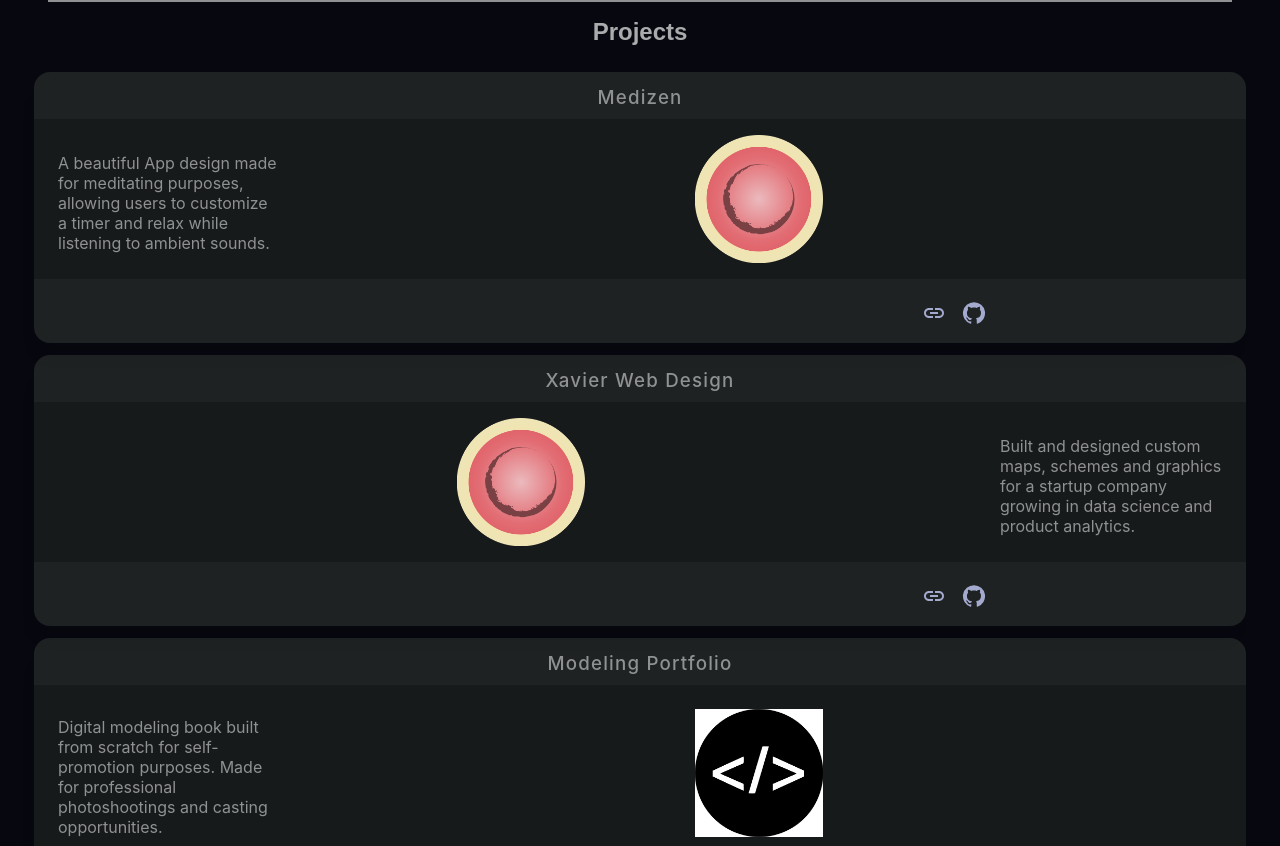
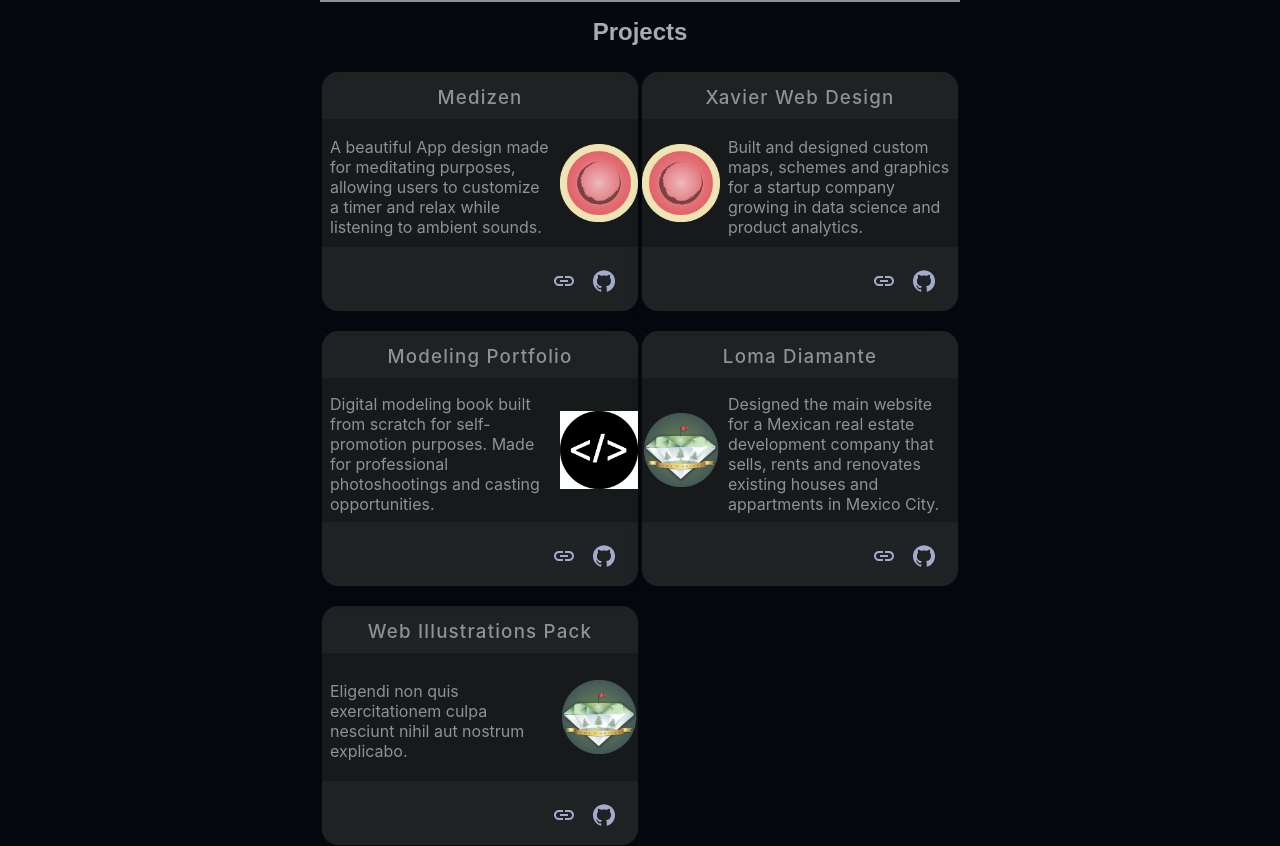
Before and after one commit to devtoti/devtoti, a Next.js app: page /components/Projects in a window 1280 px wide. Shown: the top 846 px of the page. Built offline with nearby package versions, Linux system fonts and the light colour scheme.

Commit message:
Scss responsiveness
Modified main contents to better fit tablet and pc devices

```diff
--- a/styles/_contact.module.scss
+++ b/styles/_contact.module.scss
@@ -1,5 +1,5 @@
-@use 'mixins' as mix;
-@use 'variables' as var;
+@use 'mixins'as mix;
+@use 'variables'as var;
 
 .main {
     @include mix.newSection(100%, var.$color-dark7);
@@ -17,7 +17,7 @@
 
         &:hover {
             transform: scale(1.2);
-            cursor:pointer;
+            cursor: pointer;
         }
     }
 
@@ -35,7 +35,7 @@
             font-family: "Roboto Flex";
             text-align: center;
             background-color: var.$color-dark9;
-            box-shadow: inset 1px -1px 3px 0px rgba(0,0,0,0.4);
+            box-shadow: inset 1px -1px 3px 0px rgba(0, 0, 0, 0.4);
 
             color: var.$color-pr3;
             font-size: 1rem;
@@ -49,3 +49,16 @@
     }
 
 }
+
+
+@media only screen and (min-width: 720px) {
+
+    .main {
+        width: 50%;
+        // padding: 2rem 3rem;
+        // display: flex;
+        // flex-wrap: wrap;
+        // align-content: flex-start;
+
+    }
+}
--- a/styles/_mixins.scss
+++ b/styles/_mixins.scss
@@ -56,3 +56,24 @@
         color: $color;
     }
 }
+
+@mixin devices($breakpoint) {
+    @if $breakpoint == tablet {
+
+        @media only screen and (max-width: 720px) {
+            .main {
+                width: 200px;
+                background-color: cyan;
+            }
+        }
+    }
+    @if $breakpoint == pc {
+
+        @media only screen and (min-width: 720px) {
+            .main {
+                width: 200px;
+                background-color: aliceblue;
+            }
+        }
+    }
+}
--- a/styles/about.module.scss
+++ b/styles/about.module.scss
@@ -187,3 +187,31 @@
         }
     }
 }
+
+@media only screen and (min-width: 720px) {
+    .main, .content {
+        width: 50%;
+        // padding: 2rem 3rem;
+        display: flex;
+        flex-wrap: wrap;
+        align-content: flex-start;
+
+        .content {
+            margin: 0 auto;
+            top: 0;
+            // border: 1px solid green;
+
+            .section {
+                width: 100%;
+            }
+
+            .aboutIcons {
+                width: 100%;
+            }
+        }
+
+        .illustration {
+            width: 100%;
+        }
+    }
+}
--- a/styles/globals.scss
+++ b/styles/globals.scss
@@ -70,10 +70,14 @@ body {
   hr {
     border: 1px solid var.$color-dark3 !important;
   }
+
+}
+
+@media only screen and (min-width: 720px) {
+  body {
+    background-color: red !important;
+  }
   div[class*="projects"] {
-    // background-color: var.$color-dark8;
-    // background-image: url("https://www.transparenttextures.com/patterns/stardust.png");
-
-    /* This is mostly intended for prototyping; please download the pattern and re-host for production environments. Thank you! */
+   color: green;
   }
 }
--- a/styles/projects.module.scss
+++ b/styles/projects.module.scss
@@ -3,6 +3,7 @@
 
 .main {
     @include mix.newSection(100%, transparent);
+    @include mix.devices(tablet);
     border: none;
 
     div[class*="projects"] {
@@ -39,6 +40,7 @@
             border-radius: 16px;
             z-index: -1;
         }
+
         &::after {
             content: '';
             position: absolute;
@@ -47,9 +49,8 @@
             border-radius: 16px;
             z-index: -1;
         }
-        & * {
 
-        }
+        & * {}
     }
 
     @keyframes borderLights {
@@ -151,7 +152,7 @@
             height: clamp(120px, 120px + 1vh, 250px);
             width: clamp(120px, 120px + 1vh, 250px);
 
-            flex:1;
+            flex: 1;
             // filter: grayscale(1);
             // background-color: rgba(0, 0, 0, 0.501);
             // flex: 1;
@@ -171,6 +172,45 @@
     }
 }
 
-.proyect {
-    // border-color: 2px solid red;
+@media only screen and (min-width: 720px) {
+    .main {
+        width: 50%;
+        // padding: 2rem 3rem;
+        display: flex;
+        flex-wrap: wrap;
+
+        .proyect {
+            width: 50%;
+        }
+
+        hr,
+        h3 {
+            // display: inline-block;
+            // flex-direction: column !important;
+            display: block;
+            margin: 0;
+            flex: 0 0 100%;
+        }
+
+        div[class*="content"] {
+            //    width: 50%;
+            // margin: 0 auto;
+            overflow: hidden !important;
+            padding: 0;
+
+            &:hover p{
+                // cursor: pointer;
+                color: var.$color-pr2;
+            }
+
+        }
+        &:hover h3 {
+        color: var.$color-pr2;
+
+    }
+
+    div[class*=chips] {
+        display: inline-block !important;
+    }
+    }
 }
```
